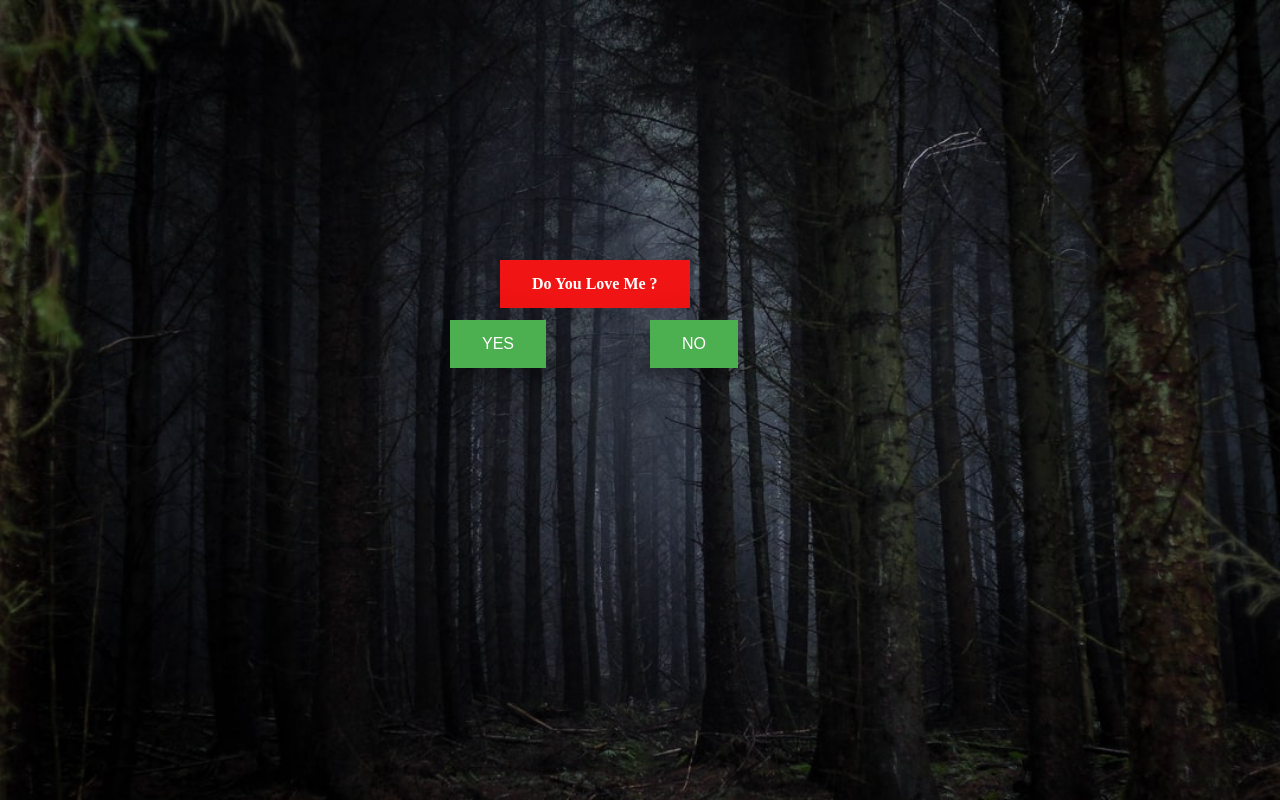
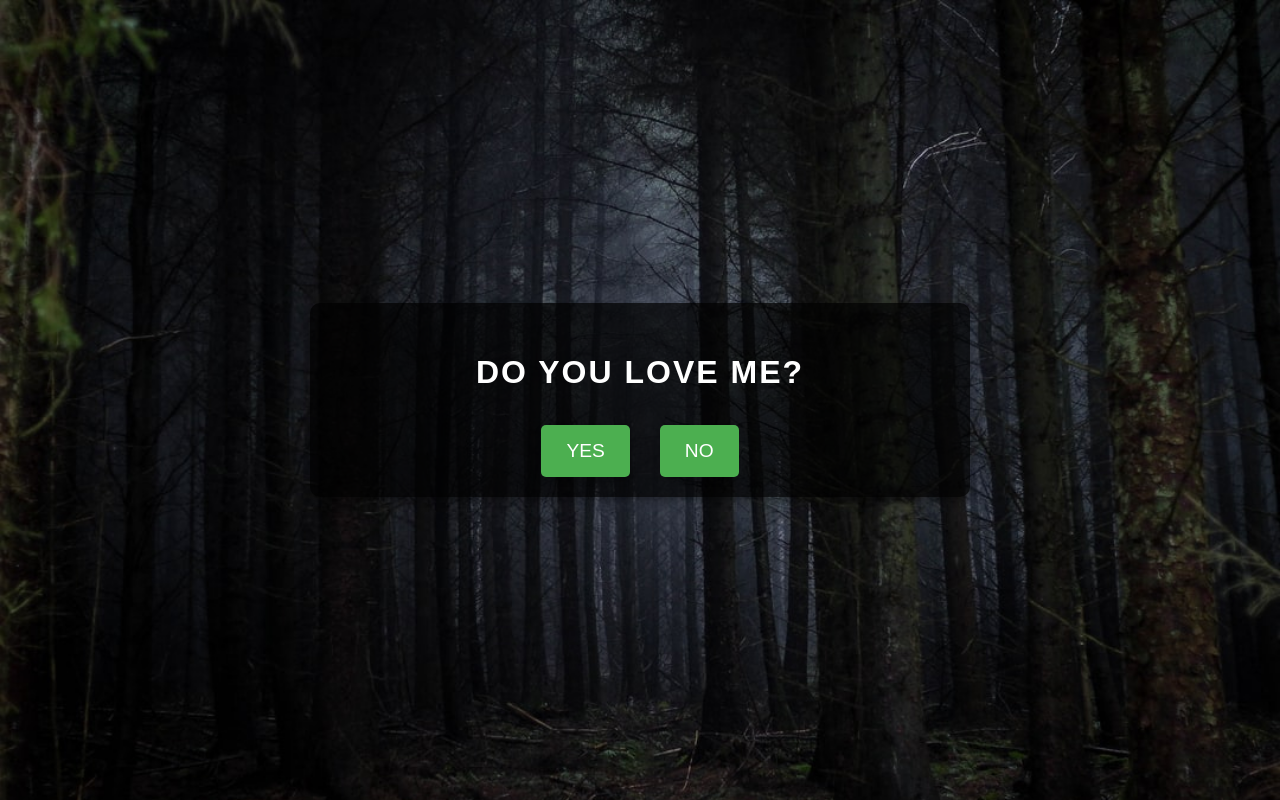
Before and after one commit to LongThav/prank, a plain HTML site: page index.html in a window 1280 px wide. Drawn offline with Linux system fonts and the light colour scheme.

Commit message:
Edit source code

```diff
--- a/index.html
+++ b/index.html
@@ -9,9 +9,13 @@
 </head>
 
 <body>
-    <h2>Do You Love Me ?</h2>
-    <input id="yes-button" type="button" value="YES" onclick="clickYesButton()">
-    <input id="no-button" type="button" value="NO" onmouseover="hoverNoButton()">
+    <div class="container">
+        <h2>Do You Love Me?</h2>
+        <div class="button-container">
+            <input id="yes-button" type="button" value="YES" onclick="clickYesButton()">
+            <input id="no-button" type="button" value="NO" onmouseover="hoverNoButton()">
+        </div>
+    </div>
     <script src="scripts.js"></script>
 </body>
 
--- a/scripts.js
+++ b/scripts.js
@@ -1,14 +1,24 @@
-//click yes btn
-function clickYesButton() {
-    alert('Love you 🤣🤣🤣🤣🤣🤣🤣🤣🤣🤣🤣🤣🤣🤣🤣🤣🤣🤣🤣🤣');
+// Function when hovering over the "NO" button
+function hoverNoButton() {
+    const noButton = document.getElementById("no-button");
+    const buttonWidth = noButton.offsetWidth;
+    const buttonHeight = noButton.offsetHeight;
+
+    // Get the viewport dimensions
+    const viewportWidth = window.innerWidth;
+    const viewportHeight = window.innerHeight;
+
+    // Generate random positions ensuring the button stays within the visible area
+    const randomX = Math.random() * (viewportWidth - buttonWidth);
+    const randomY = Math.random() * (viewportHeight - buttonHeight);
+
+    // Update the button's position
+    noButton.style.position = "absolute";
+    noButton.style.left = `${randomX}px`;
+    noButton.style.top = `${randomY}px`;
 }
 
-//move button on hover
-function hoverNoButton() {
-    // random from 0 to 1, then multiply with screen size
-    let x = Math.random() * window.innerWidth;
-    let y = Math.random() * window.innerHeight;
-
-    document.getElementById('no-button').style.left = x + 'px';
-    document.getElementById('no-button').style.top = y + 'px';
+// Function for "YES" button click
+function clickYesButton() {
+    alert("Yay! I love you too! ❤️");
 }
--- a/styles.css
+++ b/styles.css
@@ -1,73 +1,104 @@
-/* set up */
-
+/* General Styles */
 body {
+    margin: 0;
+    padding: 0;
+    font-family: Arial, sans-serif;
     background-image: url("/img/background.jpg");
     background-repeat: no-repeat;
     background-size: cover;
+    display: flex;
+    justify-content: center;
+    align-items: center;
+    height: 100vh;
 }
 
-h1 {
-    position: absolute;
-    left: 500px;
-    top: 200px;
-    background-color: blue;
-    /* red */
-    border: none;
-    color: white;
-    padding: 15px 32px;
+/* Container for the Content */
+.container {
     text-align: center;
-    text-decoration: none;
-    display: inline-block;
-    font-size: 16px;
-    margin-left: 23px;
+    background-color: rgba(0, 0, 0, 0.7); /* Slightly darker for better readability */
+    padding: 20px 30px;
+    border-radius: 10px;
+    box-shadow: 0 4px 6px rgba(0, 0, 0, 0.3);
+    width: 90%; /* Ensure responsiveness */
+    max-width: 600px; /* Max width for better appearance on larger screens */
 }
 
+/* Title Styling */
 h2 {
-    position: absolute;
-    left: 500px;
-    top: 200px;
-    background-color: hsl(0, 88%, 51%);
-    /* red */
-    border: none;
     color: white;
-    padding: 15px 32px;
-    text-align: center;
-    text-decoration: none;
-    display: inline-block;
-    font-size: 16px;
-    margin-top: 60px;
+    font-size: 2rem;
+    margin-bottom: 30px;
+    text-transform: uppercase; /* Added text transformation for emphasis */
+    letter-spacing: 2px;
+    line-height: 1.4; /* Better spacing for multi-line text */
 }
 
-#yes-button {
-    margin-top: 20px;
-    position: absolute;
-    left: 450px;
-    top: 300px;
-    background-color: #4CAF50;
-    /* Green */
-    border: none;
-    color: white;
-    padding: 15px 32px;
-    text-align: center;
-    text-decoration: none;
-    display: inline-block;
-    font-size: 16px;
-    box-shadow: 0 12px 16px 0 rgba(0, 0, 0, 0.24), 0 17px 50px 0 rgba(0, 0, 0, 0.19);
+/* Buttons Styling */
+.button-container {
+    display: flex;
+    gap: 30px; /* Increased gap for better spacing */
+    justify-content: center;
+    flex-wrap: wrap; /* Allow wrapping on smaller screens */
 }
 
-#no-button {
-    margin-top: 20px;
-    position: absolute;
-    left: 650px;
-    top: 300px;
+/* Style for the input buttons */
+input[type="button"] {
     background-color: #4CAF50;
-    /* Green */
+    color: white;
     border: none;
-    color: white;
-    padding: 15px 32px;
-    text-align: center;
-    text-decoration: none;
-    display: inline-block;
-    font-size: 16px;
-    box-shadow: 0 12px 16px 0 rgba(0, 0, 0, 0.24), 0 17px 50px 0 rgba(0, 0, 0, 0.19);
+    padding: 15px 25px; /* Slightly larger padding */
+    font-size: 1.2rem; /* Slight increase for better readability */
+    border-radius: 5px;
+    cursor: pointer;
+    transition: transform 0.3s, box-shadow 0.3s, background-color 0.3s;
+    box-shadow: 0 4px 6px rgba(0, 0, 0, 0.2);
 }
+
+input[type="button"]:hover {
+    transform: scale(1.05);
+    background-color: #45a049; /* Change in background on hover */
+    box-shadow: 0 6px 8px rgba(0, 0, 0, 0.3);
+}
+
+input[type="button"]:focus {
+    outline: none; /* Remove outline on focus */
+    box-shadow: 0 0 10px rgba(0, 0, 0, 0.3); /* Focus effect */
+}
+
+/* Responsive Design */
+@media (max-width: 768px) {
+    h2 {
+        font-size: 1.7rem; /* Reduced font size slightly for smaller screens */
+        margin-bottom: 20px;
+    }
+
+    input[type="button"] {
+        font-size: 1rem;
+        padding: 12px 20px;
+    }
+
+    .container {
+        padding: 15px;
+    }
+
+    .button-container {
+        gap: 15px; /* Reduced gap for medium screens */
+    }
+}
+
+@media (max-width: 480px) {
+    h2 {
+        font-size: 1.3rem; /* Even smaller font size for very small screens */
+        margin-bottom: 10px;
+    }
+
+    input[type="button"] {
+        font-size: 0.9rem;
+        padding: 10px 15px;
+    }
+
+    .button-container {
+        flex-direction: column;
+        gap: 10px;
+    }
+}
```
